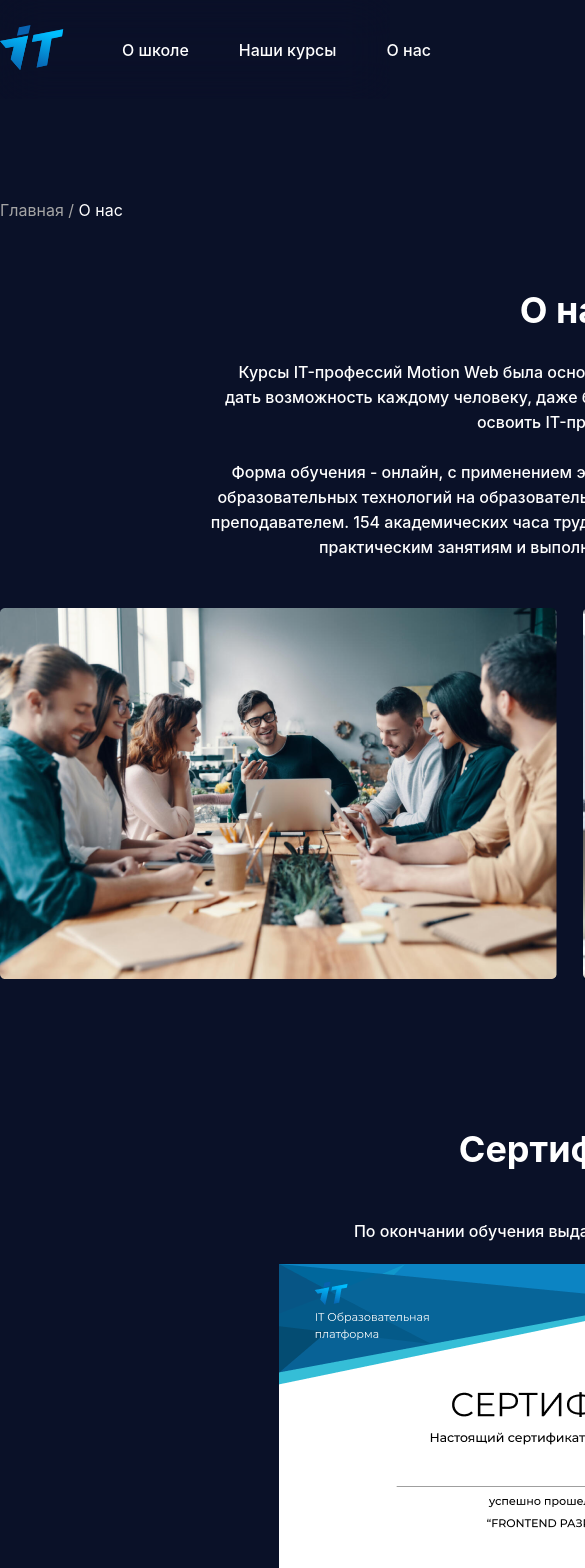
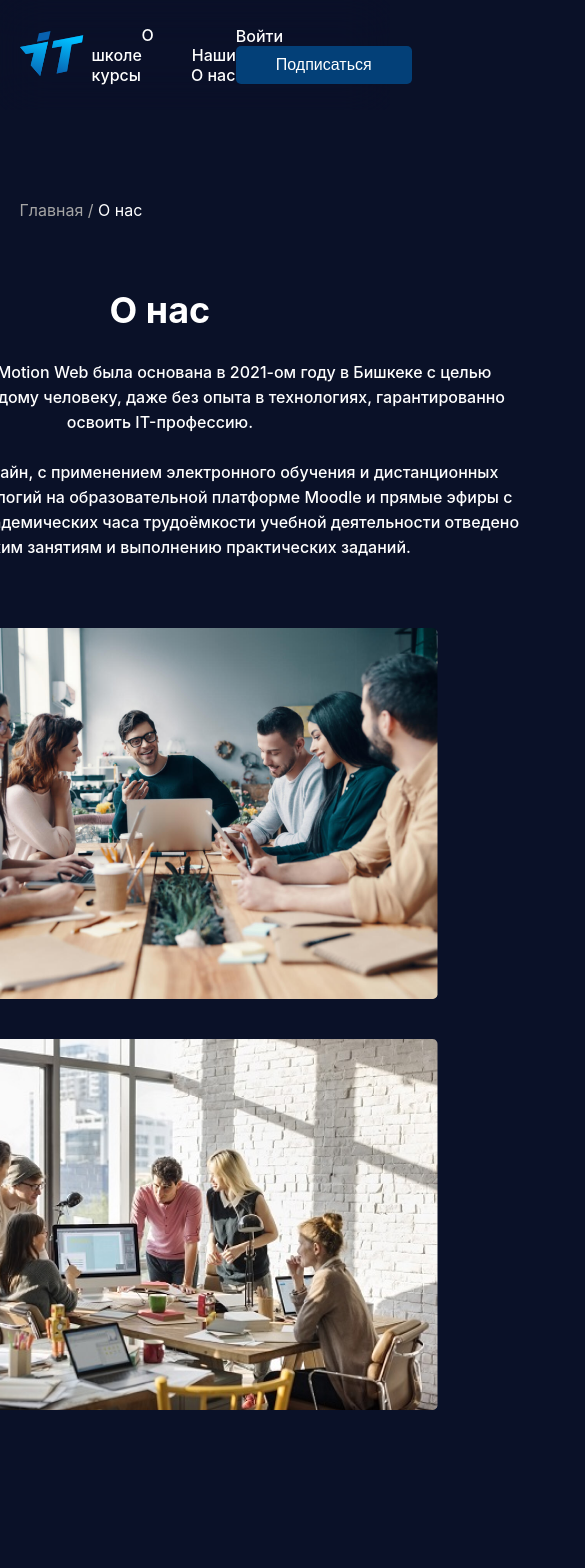
Before and after one commit to aknazarDev/IT, a React (Create React App) app: page /about in a window 390 px wide. Shown: the top 1568 px of the page, 585 px wide, since content can reach past the window. Built offline with nearby package versions, Linux system fonts and the light colour scheme.

Commit message:
all adaptation in about

```diff
--- a/src/components/About/Sliders.js
+++ b/src/components/About/Sliders.js
@@ -10,12 +10,12 @@ import "slick-carousel/slick/slick-theme.css";
 import "slick-carousel/slick/slick.css";
 
 const Sliders = () => {
-    const setting = {
+    const settings = {
         dots: true,
         infinite: true,
         speed: 500,
-        slidesToShow: 3,
-        slidesToScroll: 3
+        slidesToShow: 2,
+        slidesToScroll: 2
     };
 
     const block = [{
@@ -60,7 +60,7 @@ const Sliders = () => {
             <div className="container">
                 <div className="slider--general">
                     <h3>Отзывы наших студентов</h3>
-                    <Slider {...setting}>
+                    <Slider {...settings}>
                         {block.map((el, idx) => (
                             <div  className='slider--general__block' key={idx}>
                                 <img className='slider--general__block--phone' src={el.image} alt=""/>
--- /dev/null
+++ b/src/styles/About/mediaAbout.scss
@@ -0,0 +1,63 @@
+@media (max-width: 1200px) {
+  #about .about--general__ok--no {
+    justify-content: center;
+    flex-direction: column;
+    img{
+      margin: 20px;
+    }
+  }
+}
+@media (max-width: 1024px) {
+
+}
+@media (max-width: 992px) {
+  #about .about--general__ok--no {
+    justify-content: center;
+    flex-direction: column;
+    img{
+      margin: 20px;
+    }
+  }
+}
+@media (max-width: 768px) {
+  #about .about--general__ok--no {
+    justify-content: center;
+    flex-direction: column;
+    img{
+      margin: 20px;
+    }
+    }
+
+}
+@media (max-width: 579px) {
+  #about .about--general__ok {
+    width: 150%;
+  }
+
+}
+//8
+@media (max-width: 452px) {
+  #about .about--general__ok {
+    width: 200%;
+  }
+
+}
+@media (max-width: 426px ) {
+  #about .about--general__ok {
+    width: 80%;
+  }
+}
+@media (max-width: 380px ) {
+  #about .about--general__ok {
+    width: 210%;
+  }
+}
+@media (max-width: 371px ) {
+  #about .about--general__ok {
+    width: 260%;
+  }
+
+}
+@media (max-width: 320px ) {
+
+}
--- /dev/null
+++ b/src/styles/Certificate/mediaCertificate.scss
@@ -0,0 +1,47 @@
+@media (max-width: 1200px) {
+  #certificate .certificate--general{
+
+  }
+
+}
+@media (max-width: 1024px) {
+
+}
+@media (max-width: 992px) {
+
+}
+@media (max-width: 768px) {
+  #certificate .certificate--general{
+    width: 110%;
+
+  }
+
+}
+@media (max-width: 579px) {
+  #certificate .certificate--general{
+    width: 140%;
+  }
+}
+//8
+@media (max-width: 453px) {
+  #certificate .certificate--general{
+    width: 190%;
+  }
+}
+@media (max-width: 427px ) {
+  #certificate .certificate--general{
+    width: 190%;
+  }
+}
+@media (max-width: 380px ) {
+  #certificate .certificate--general{
+    width: 250%;
+  }
+}
+@media (max-width: 371px ) {
+
+
+}
+@media (max-width: 320px ) {
+
+}
--- /dev/null
+++ b/src/styles/Sliders/mediaSliders.scss
@@ -0,0 +1,104 @@
+@media (max-width: 1200px) {
+  #slider .slider--general{
+
+  }
+}
+@media (max-width: 1024px) {
+
+}
+@media (max-width: 992px) {
+  #slider .slider--general{
+   width: 110%;
+  }
+}
+@media (max-width: 768px) {
+
+  #slider .slider--general {
+    width: 110%;
+    .slick-list{
+     p{
+       width: 285px
+     }
+      img{
+        margin-left: 30%;
+      }
+    }
+  }
+
+
+
+}
+
+
+
+@media (max-width: 579px) {
+
+  #slider .slider--general {
+    width: 160%;
+    .slick-list{
+      p{
+        width: 285px
+      }
+      img{
+        margin-left: 30%;
+      }
+    }
+  }
+}
+//8
+@media (max-width: 452px) {
+  #slider .slider--general {
+    width: 200%;
+    .slick-list{
+      p{
+        width: 285px
+      }
+      img{
+        margin-left: 30%;
+      }
+    }
+  }
+}
+@media (max-width: 426px ) {
+
+}
+@media (max-width: 380px ) {
+  #slider .slider--general {
+    width: 240%;
+    .slick-list{
+      p{
+        width: 285px
+      }
+      img{
+        margin-left: 30%;
+      }
+    }
+  }
+}
+@media (max-width: 371px ) {
+  #slider .slider--general {
+    width: 240%;
+    .slick-list{
+      p{
+        width: 295px
+      }
+      img{
+        margin-left: 30%;
+      }
+    }
+  }
+
+}
+@media (max-width: 320px ) {
+  #slider .slider--general {
+    width: 280%;
+    .slick-list{
+      p{
+        width: 295px
+      }
+      img{
+        margin-left: 30%;
+      }
+    }
+  }
+}
--- a/src/styles/Sliders/sliders.scss
+++ b/src/styles/Sliders/sliders.scss
@@ -11,16 +11,15 @@
       color: #FFFFFF;
     }
     &__block {
-      width: 210px;
+      width: 90% !important;
       height: 292px;
       background: #102146;
       border-radius: 10px;
-      margin: 100px 0;
-
+      margin: 47px;
       img {
         width: 28%;
         height: 28%;
-        margin-left: 140px;
+        margin-left: 180px;
         margin-top: -40px;
       }
     }
@@ -39,7 +38,7 @@
       line-height: 20px;
       text-align: center;
       color: #FFFFFF;
-      width: 307px;
+      width: 384px;
       margin-left: 10%;
     }
 
--- a/src/styles/style.scss
+++ b/src/styles/style.scss
@@ -12,6 +12,9 @@
 @import "src/styles/Master/master";
 @import "src/styles/Dollar/dollar";
 @import "src/styles/Certificate/certificate";
+@import "src/styles/About/mediaAbout";
+@import "src/styles/Certificate/mediaCertificate";
+@import "src/styles/Sliders/mediaSliders";
 @import "Sliders/sliders";
 
 *{
@@ -33,3 +36,9 @@ body,html{
   scroll-behavior: smooth;
   background: #0A1128;
 }
+
+@media (max-width: 1200px) {
+  .container {
+    width: 90%;
+  }
+}
```
Also changed, not shown: src/components/About/About.js (+2 -5 lines), src/styles/About/about.scss (+7 -1 lines), src/styles/Hero/hero.scss (+5 -3 lines).
